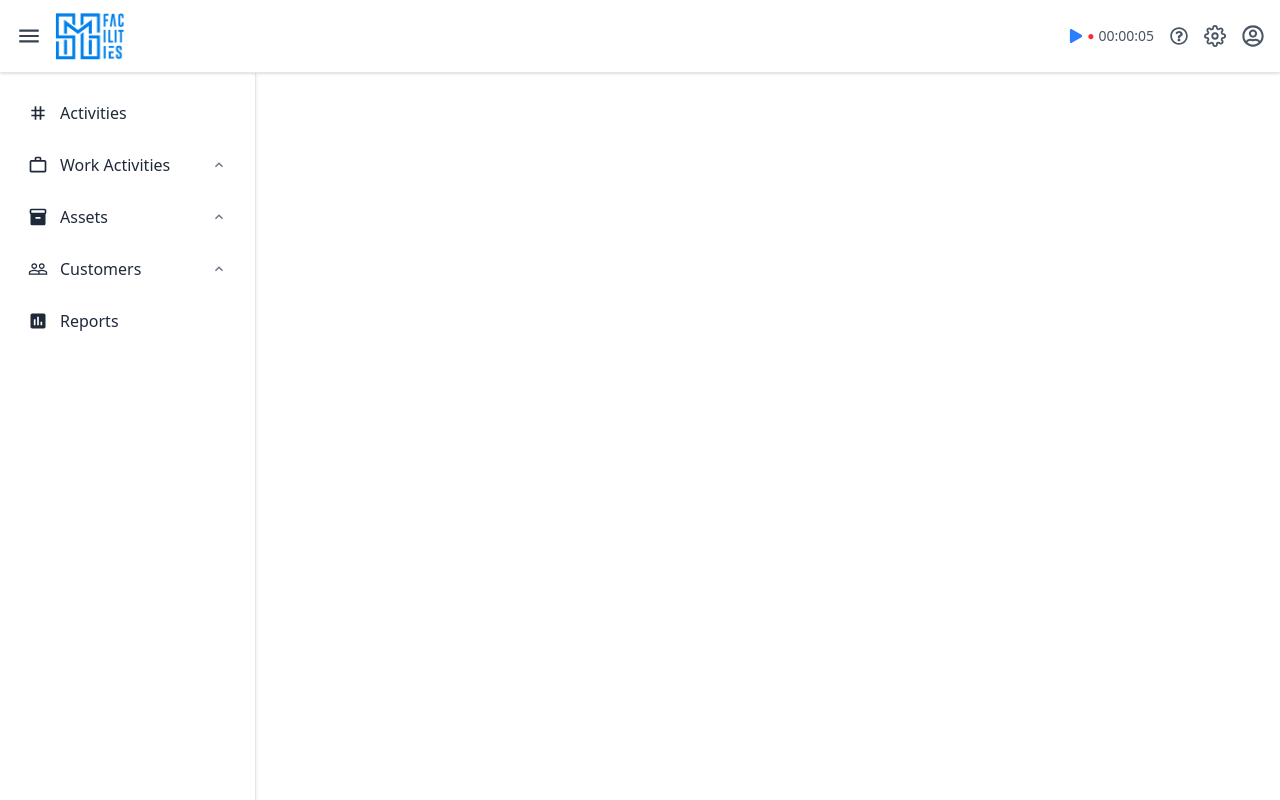
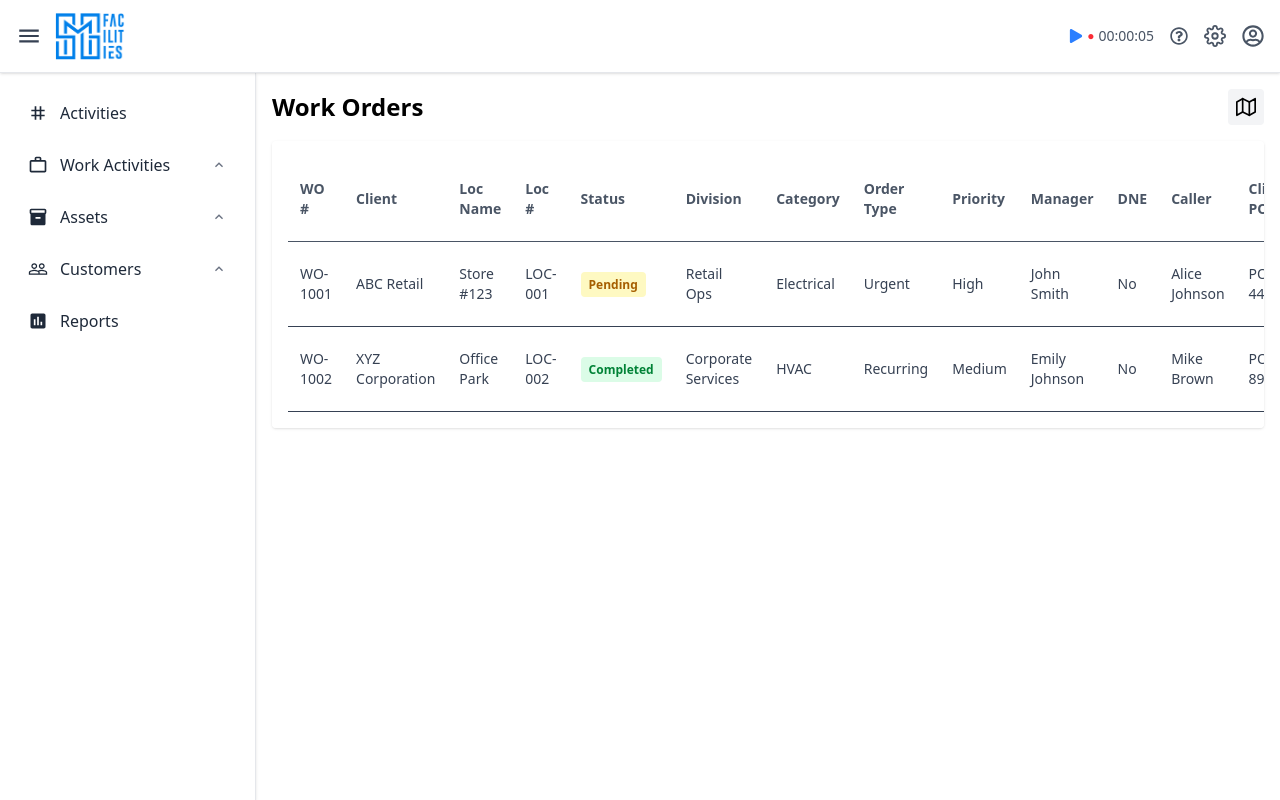
Before and after one commit to Rajviii/ci-cd-netify, a React (Vite) app: page /work-order in a window 1280 px wide. Built offline with nearby package versions, Linux system fonts and the light colour scheme.

Commit message:
Included Maps in the Work Orders

```diff
--- a/src/App.jsx
+++ b/src/App.jsx
@@ -2,6 +2,7 @@ import { Routes, Route, Navigate } from "react-router-dom";
 import PageLayout from "./components/layout/PageLayout";
 import JobsPage from "./pages/JobsPage";
 import ActivitiesPage from "./pages/ActivitiesPage";
+import WorkOrder from "./pages/WorkOrder/WorkOrder";
 
 function App() {
   return (
@@ -10,6 +11,8 @@ function App() {
         <Route path="/" element={<Navigate to="/jobs" />} />
         <Route path="/jobs" element={<JobsPage />} />
         <Route path="/activities" element={<ActivitiesPage />} />
+
+        <Route path="/work-order" element={<WorkOrder />} />
       </Routes>
     </PageLayout>
   );
--- a/src/pages/WorkOrder/WorkOrder.jsx
+++ b/src/pages/WorkOrder/WorkOrder.jsx
@@ -8,7 +8,7 @@ export default function WorkOrder() {
   const [viewMode, setViewMode] = useState('table');
 
   return (
-    <Layout>
+    <>
       <div className="flex justify-between items-center mb-4">
         <h1 className="text-2xl font-bold">Work Orders</h1>
         <div className="space-x-3">
@@ -108,6 +108,6 @@ export default function WorkOrder() {
           </table>
         </div>
       )}
-    </Layout>
+      </>
   );
 }
```
